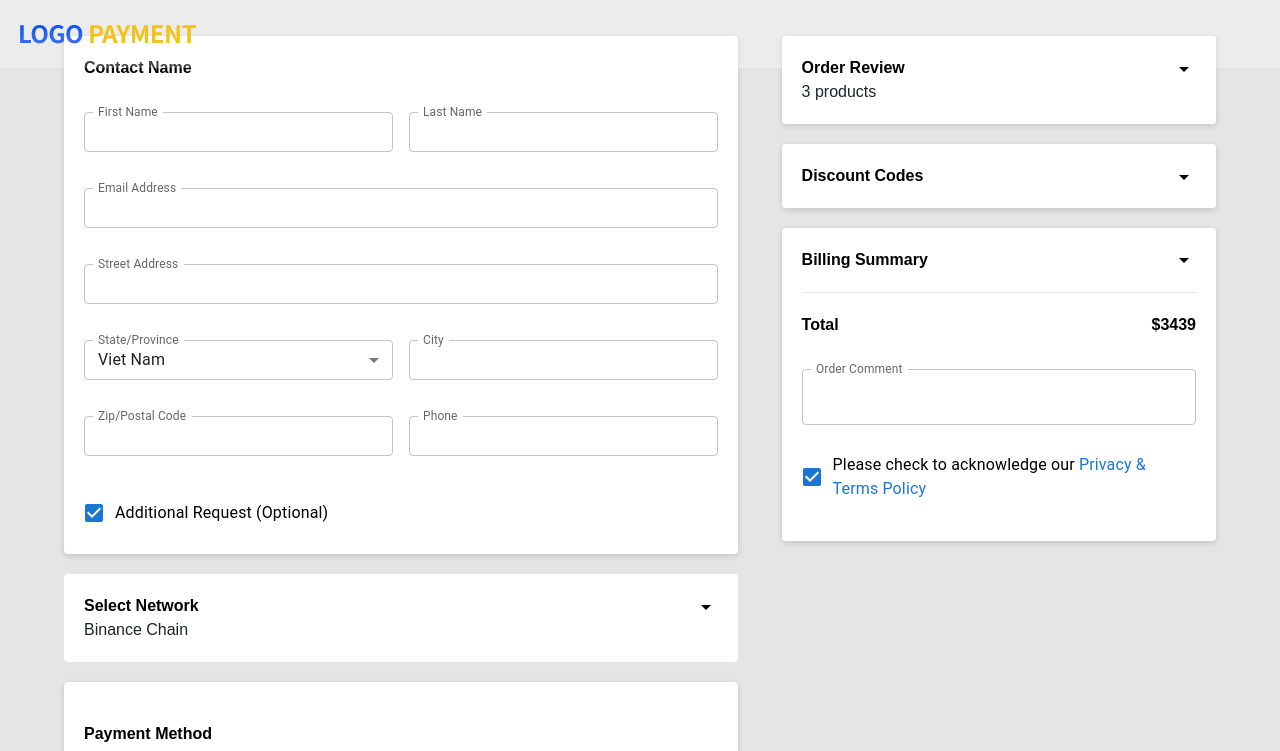
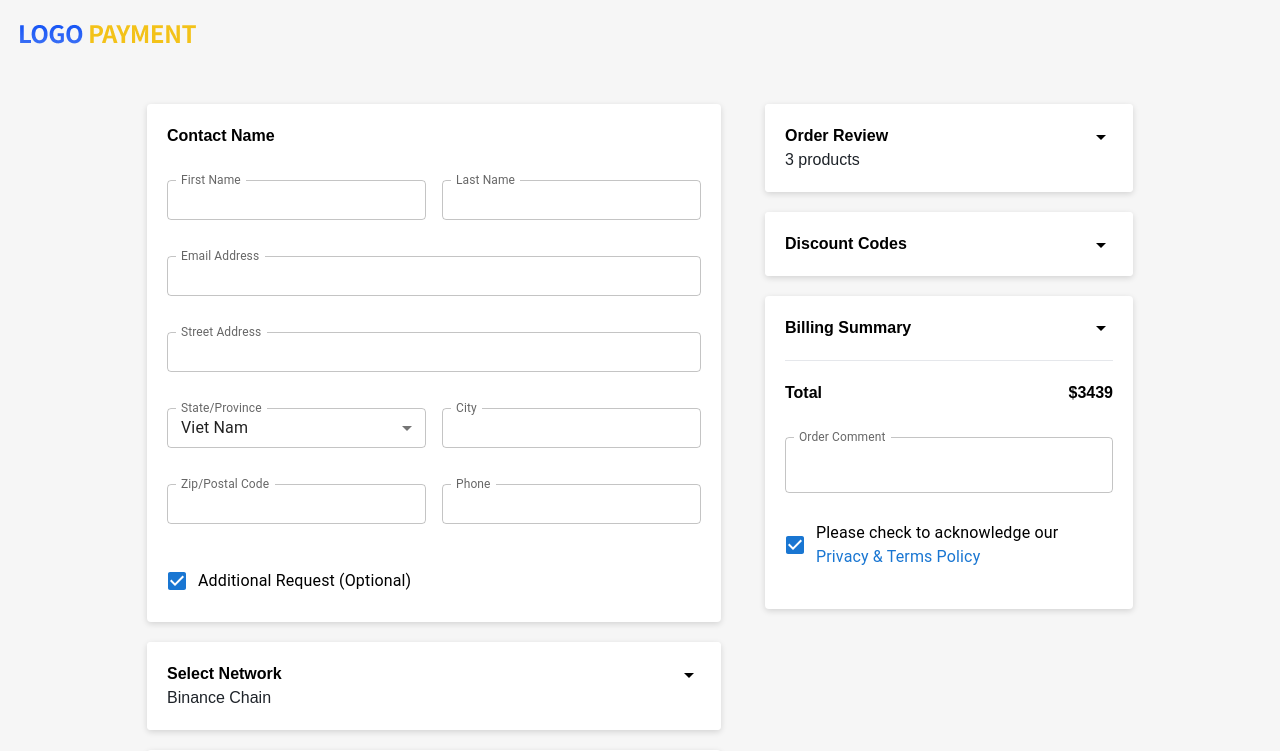
Before and after one commit to hieu26102001/payment, a Next.js app: page /Invoice in a window 1280 px wide. Shown: the top 751 px of the page. Built offline with nearby package versions, Linux system fonts and the light colour scheme.

Commit message:
Sửa header, footer, layout các trang

```diff
--- a/components/partials/banner.jsx
+++ b/components/partials/banner.jsx
@@ -2,6 +2,7 @@ import Link from "next/link";
 export default function Banner() {
   return (
     <div className="bg-[#D6EBFF]  ">
+      <div className="max-w-[1600px] mx-auto" >
         <div className="md:top-10 md:ml-16 ml-4 absolute pt-20  ">
           <h1 className="text-2xl md:text-[64px] font-bold text-[#2F88FF] md:w-[600px] w-[240px] mb-4 font-serif leading-normal">
             Electronic payment solution in Viet Nam
@@ -18,18 +19,19 @@ export default function Banner() {
             </button>
           </Link>
           <Link href="/store">
-        <button className = "font-bold text-white rounded-lg w-[130px] h-[44px] md:hidden bg-blue-500 hover:bg-blue-700 "> SHOP NOW </button>
+            <button className="font-bold text-white rounded-lg w-[130px] h-[44px] md:hidden bg-blue-500 hover:bg-blue-700 "> SHOP NOW </button>
           </Link>
         </div>
         <img className="sm:block hidden pt-10 md:ml-96 bg-[#D6EBFF] " src="../Index/Banner.png" />
         <div className="sm:hidden pt-6 pl-44 justify-end">
-       <img className = " h-[86px] w-[86px]"  src= "../Index/banner2.png" />
-       <img className = "h-[66px] w-[66px] ml-24 mt-2 absolute top-16 right-3" src="../Index/banner3.png"/>
-        <img className = "mt-9" src= "../Index/banner1.png" />
+          <img className=" h-[86px] w-[86px]" src="../Index/banner2.png" />
+          <img className="h-[66px] w-[66px] ml-24 mt-2 absolute top-16 right-3" src="../Index/banner3.png" />
+          <img className="mt-9" src="../Index/banner1.png" />
           {/* <img src= "../Index/imagebanner2.png" />
           <img src= "../Index/imagebanner3.png" />
           <img src= "../Index/imagebanner4.png" /> */}
         </div>
       </div>
+    </div>
   );
 }
--- a/components/partials/bannerstore.jsx
+++ b/components/partials/bannerstore.jsx
@@ -1,7 +1,8 @@
 import Link from "next/link";
 export default function BannerStore() {
   return (
-    <div className="  bg-[#D6EBFF] md:flex  ">
+    <div className="  bg-[#D6EBFF]   ">
+      <div className="md:flex max-w-[1600px] mx-auto" >
         <div className="md:pt-28 pt-24 md:ml-16 md:relative absolute mx-4 ">
           <h1 className="text-2xl md:text-5xl font-bold text-[#2F88FF] md:w-[600px] w-full mb-4  leading-tight">
             Mua sắm bằng Bitcoin, BNB và hơn thế nữa!
@@ -19,5 +20,6 @@ export default function BannerStore() {
           />
         </div>
       </div>
+    </div>
   );
 }
--- a/components/partials/footer.jsx
+++ b/components/partials/footer.jsx
@@ -7,7 +7,7 @@ export default function Footer() {
     const { Active, setActive } = useState(0)
 
     return (
-        <footer className="mx-auto h-80 px-[20px] absolute my-8">
+        <footer className="mx-auto h-80 px-24 relative  pt-8 mt-20 max-w-[1600px] bg-transparent">
             <div className="hidden md:grid grid-cols-12 gap-16 ">
                 <div className="col-span-4 space-y-2 ">
                     <div className=" mb-6">
--- a/components/partials/header.jsx
+++ b/components/partials/header.jsx
@@ -1,8 +1,11 @@
 
-export default function Header() {
+export default function Header({styleCustom}) {
+    const {opacity,position} = styleCustom
     return (
-        <header className="bg-[#FFFFFF40]  w-full px-[20px] absolute top-0 py-[24px]">
-            <img src="/LOGO PAYMENT.png" />
+        <header className={`bg-[rgba(255,255,255,${opacity})] w-full px-[20px] ${position} top-0 py-[24px]`}>
+            <div className="max-w-[1600px] mx-auto" >
+                <img src="/LOGO PAYMENT.png" />
+            </div>
         </header>
     )
 
--- a/components/partials/layout.jsx
+++ b/components/partials/layout.jsx
@@ -1,11 +1,29 @@
 import Head from "next/head";
+import { useRouter } from "next/router";
+import { useEffect, useState } from "react";
 import Footer from "./footer";
 import Header from "./header";
 
 export default function Layout({ children }) {
+    const router = useRouter();
+    console.log(router)
+    // console.log(bgLayout)
+    const [style,setStyle] = useState({opacity:"0.25",position:"absolute"})
+    const [bgLayout,setBgLayout] = useState("bg-[#FFFFFF]")
+    useEffect(()=>{
+        if(router.pathname==="/Invoice"){
+        setStyle({opacity:"1",position:"static"})
+        setBgLayout("bg-[#F6F6F6]")
+    }
+        else{
+        setStyle({opacity:"0.25",position:"absolute"})
+        setBgLayout("bg-[#FFFFFF]")
+    }
+    },[router.pathname])
+    console.log(bgLayout)
     return (
-        <div className="font-Notosans mx-auto relative">
-            <Header />
+        <div className={`font-Notosans mx-auto relative ${bgLayout}`}>
+            <Header styleCustom={style} />
             {children}
             <Footer />
         </div>
--- a/components/shopping.jsx
+++ b/components/shopping.jsx
@@ -2,7 +2,7 @@ import { shop } from "../data/globals";
 
 export default function Shopping() {
   return (
-    <div>
+    <div className="max-w-[1600px] mx-auto" >
       <div className="text-center my-10 relative">
         <h1 className="z-10 text-center md:text-5xl text-2xl leading-8 font-extrabold">
         <span className="md:h-4 md:w-32 w-[67px] h-3 bg-[#F3C219] absolute md:top-4 top-3 -z-10 "> </span>
--- a/pages/Invoice.jsx
+++ b/pages/Invoice.jsx
@@ -11,6 +11,7 @@ import BillingSummary from "../components/Invoice/BillingSummary";
 import { useRef, useState, useEffect } from "react";
 import useWindowSize from "../hooks/useWindowSize";
 import Responsive from "../components/Responsive";
+import Network from "../components/Popup/Network";
 const coinData = [
   {
     icon: "/Icon/Bitcoin (BTC).svg",
@@ -102,7 +103,7 @@ export default function Invoice() {
   const [coinUnit, setCoinUnit] = useState();
   const [payCoin, setPayCoin] = useState();
   const [openNetwork, setOpenNetwork] = useState(false)
-  const [openPayMethod,setOpenPayMethod] = useState(false)
+  const [openPayMethod, setOpenPayMethod] = useState(false)
   const handleOpenDialog = (setOpen) => {
     setOpen(true)
   }
@@ -114,13 +115,13 @@ export default function Invoice() {
   useEffect(() => {
     setPayCoin(coinData.find((c) => c.unit === coinUnit));
   }, [coinUnit]);
-  useEffect(()=>{
-    size.width>=768? setOpenPayMethod(true):null
+  useEffect(() => {
+    size.width >= 768 ? setOpenPayMethod(true) : null
     console.log(openPayMethod)
-  },[size.width])
+  }, [size.width])
   return (
-    <section className="bg-[#E5E5E5] py-9 md:px-2">
-      <div className="grid md:grid-cols-5 gap-11 m-auto max-w-6xl">
+    <section className="py-9 md:px-2">
+      <div className="grid md:grid-cols-5 gap-11 m-auto max-w-[986px]">
         <div className="md:col-span-3 flex flex-col gap-5">
           <Responsive
             Computer={<Box label="contact name" className="p-5" labelClass="mb-8" />}
@@ -135,7 +136,7 @@ export default function Invoice() {
               <InputPayment label="Email Address" Validate={validEmail} />
               <InputPayment label="Street Address" Validate={validInput} />
               <div className="grid md:grid-cols-2 gap-4">
-                <InputPayment label="State/Province" Validate={validInput} selectInput={["Viet Nam","Japan","Korea"]}/>
+                <InputPayment label="State/Province" Validate={validInput} selectInput={["Viet Nam", "Japan", "Korea"]} />
                 <InputPayment label="City" Validate={validInput} />
               </div>
               <div className="grid md:grid-cols-2 gap-4">
@@ -148,15 +149,20 @@ export default function Invoice() {
               />
             </form>
           </Responsive>
-
-          <div onClick={() => size.width>=768?handleOpenDialog(setOpenNetwork):null} >
-            <AccordionPayment
-              expendable={size.width >= 768 ? false : true}
-              label="select network"
-              subtext="Binance Chain"
-            />
-
+          {/* SELECT NETWORK */}
+          <div onClick={() => size.width >= 768 ? handleOpenDialog(setOpenNetwork) : null} >
+            <Box>
+              <AccordionPayment
+                expendable={size.width >= 768 ? false : true}
+                label="select network"
+                subtext="Binance Chain"
+              />
+            </Box>
           </div>
+          <Dialog open={size.width >= 768 ? openNetwork : false}  >
+            <Network/>
+            <button onClick={() => handleCloseDialog(setOpenNetwork)} >cancel</button>
+          </Dialog>
           <div>
             <Responsive
               Computer={<Box label="payment method" labelClass="pt-5" className="p-5 flex flex-col gap-7" />}
@@ -191,10 +197,6 @@ export default function Invoice() {
                 </RadioGroup>
               </FormControl>
             </Responsive>
-            <Dialog open={size.width>=768?openNetwork:false}  >
-              <Box className="p-5" />
-              <button onClick={() => handleCloseDialog(setOpenNetwork)} >cancel</button>
-            </Dialog>
           </div>
 
           {payMethod === "crypto" && openPayMethod && (
--- a/pages/index.js
+++ b/pages/index.js
@@ -15,9 +15,11 @@ export default function Home() {
   return (
     <div>
         <Banner/>
-        <Sponsor/>
-        <Intro/>
-        <Blog/>
+        <div className='max-w-[1600px] mx-auto' >
+          <Sponsor/>
+          <Intro/>
+          <Blog/>
+        </div>
        {/* <Network/>
         <Success/>
            <QR/> */}
```
Also changed, not shown: 1 other file (tests, documents, lock files or other folders). Lines whose indentation alone changed are shown as unchanged.
